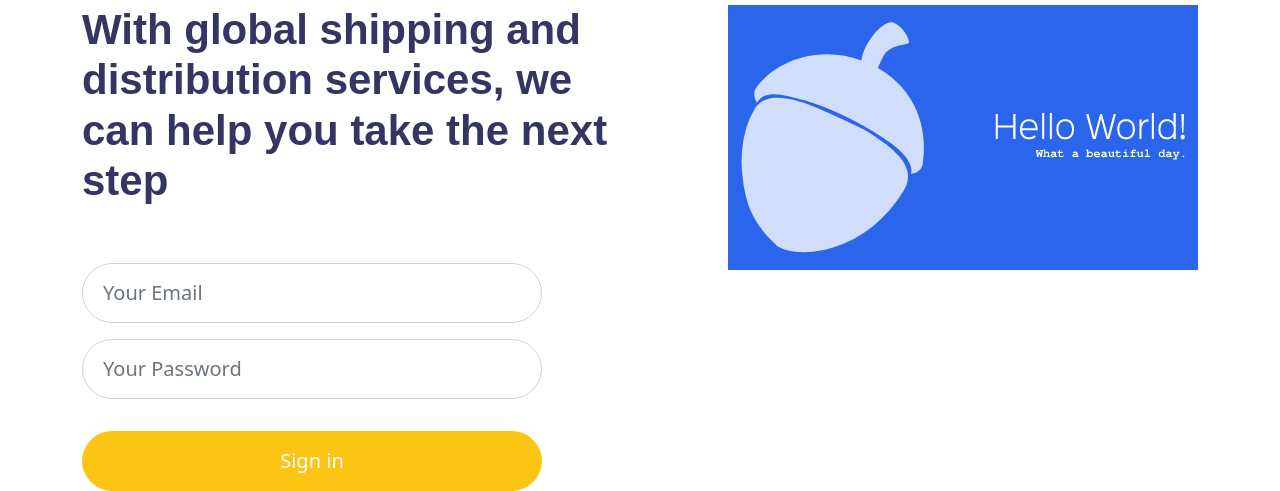
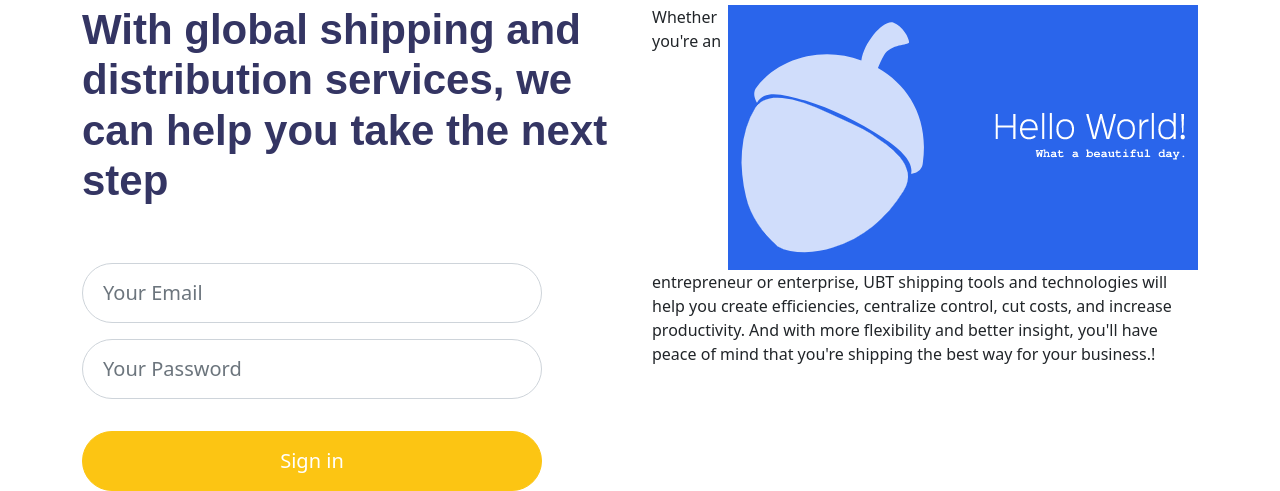
Before and after one commit to jevonwill/mern, a website: page index.html in a window 1280 px wide. Shown: the part 377-868 px from the top of the page. Drawn offline with Linux system fonts and the light colour scheme.

Commit message:
added video text

```diff
--- a/index.html
+++ b/index.html
@@ -73,6 +73,14 @@
               <div class="col-6">
                 <div class="video-box">
                   <img src="img/template.png" alt="this is where the video will go" class="img-fluid float-end">
+                  <p class="video-text">
+                    Whether you're an entrepreneur or enterprise,
+                    UBT shipping tools and technologies will help you
+                    create efficiencies, centralize control, cut costs,
+                    and increase productivity. And with more flexibility
+                    and better insight, you'll have peace of mind that you're
+                    shipping the best way for your business.!
+                  </p>
                 </div>
               </div>
             </div>
```
